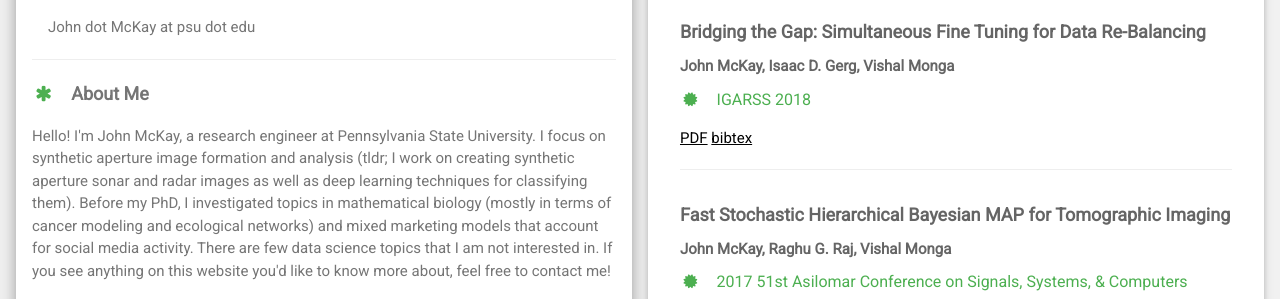
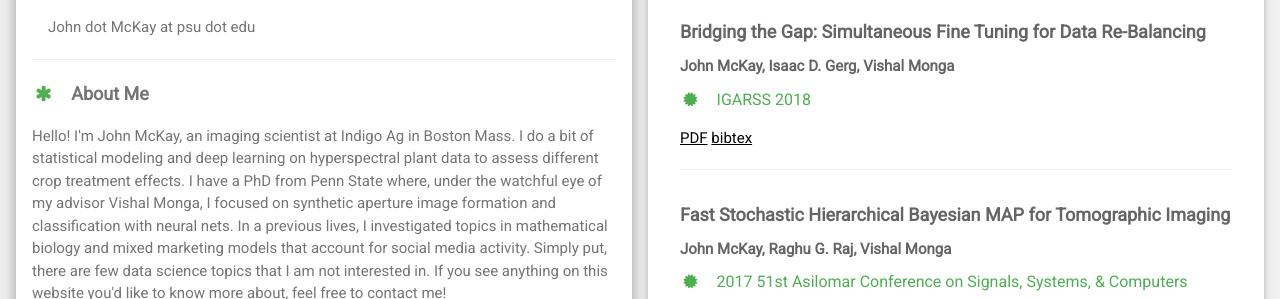
Before and after one commit to JohnMcKay/JohnMcKay.github.io, a plain HTML site: page index.html in a window 1280 px wide. Shown: the part 546-845 px from the top of the page. Drawn offline with nearby package versions, Linux system fonts and the light colour scheme; some icons are missing.

Commit message:
fix: updated about me

```diff
--- a/index.html
+++ b/index.html
@@ -37,7 +37,11 @@ html,body,h1,h2,h3,h4,h5,h6 {font-family: "Roboto", sans-serif}
           <hr>
 
           <p class="w3-large"><b><i class="fa fa-asterisk fa-fw w3-margin-right w3-text-green"></i>About Me</b></p>
-          <p>Hello! I'm John McKay, a research engineer at Pennsylvania State University. I focus on synthetic aperture image formation and analysis (tldr; I work on creating synthetic aperture sonar and radar images as well as deep learning techniques for classifying them). Before my PhD, I investigated topics in mathematical biology (mostly in terms of cancer modeling and ecological networks) and mixed marketing models that account for social media activity. There are few data science topics that I am not interested in. If you see anything on this website you'd like to know more about, feel free to contact me!</p>
+          <p>Hello! I'm John McKay, an imaging scientist at Indigo Ag in Boston Mass.
+		  I do a bit of statistical modeling and deep learning on hyperspectral plant data to assess different crop treatment effects.
+		  I have a PhD from Penn State where, under the watchful eye of my advisor Vishal Monga, I focused on synthetic aperture image formation and classification with neural nets.
+		  In a previous lives, I investigated topics in mathematical biology and mixed marketing models that account for social media activity.
+		  Simply put, there are few data science topics that I am not interested in. If you see anything on this website you'd like to know more about, feel free to contact me!</p>
 	<p align="center"><a href="https://scholar.google.com/citations?user=nzzzZrUAAAAJ&hl=en&oi=sra"><i class="fa fa-google w3-hover-opacity w3-text-green w3-xxlarge"></i></a>
           <a href="https://www.linkedin.com/in/john-mckay-146bb645"><i class="fa fa-linkedin-square w3-hover-opacity w3-xxlarge w3-text-green"></i></a>
 	<a href="resume.pdf"><i class="w3-hover-opacity w3-xxlarge w3-text-green">CV</i></a>
```
